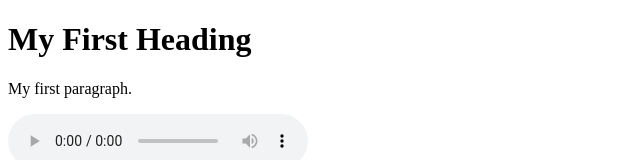
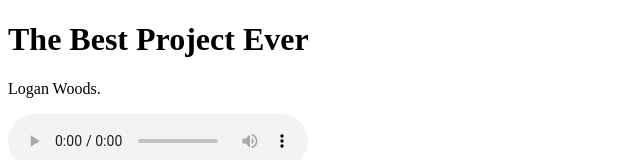
Before and after one commit to loganawoods01/The-Best-Project-Ever, a plain HTML site: page index.html in a window 1280 px wide. Shown: the top 160 px of the page, without its empty margins (0-640 px from the left). Drawn offline with Linux system fonts and the light colour scheme.

Commit message:
Update index.html

```diff
--- a/index.html
+++ b/index.html
@@ -1,8 +1,8 @@
 <!DOCTYPE html>
 <html>
   <body>
-    <h1>My First Heading</h1>
-    <p>My first paragraph.</p>
+    <h1>The Best Project Ever</h1>
+    <p>Logan Woods.</p>
 
     <div>
       <audio controls>
```
